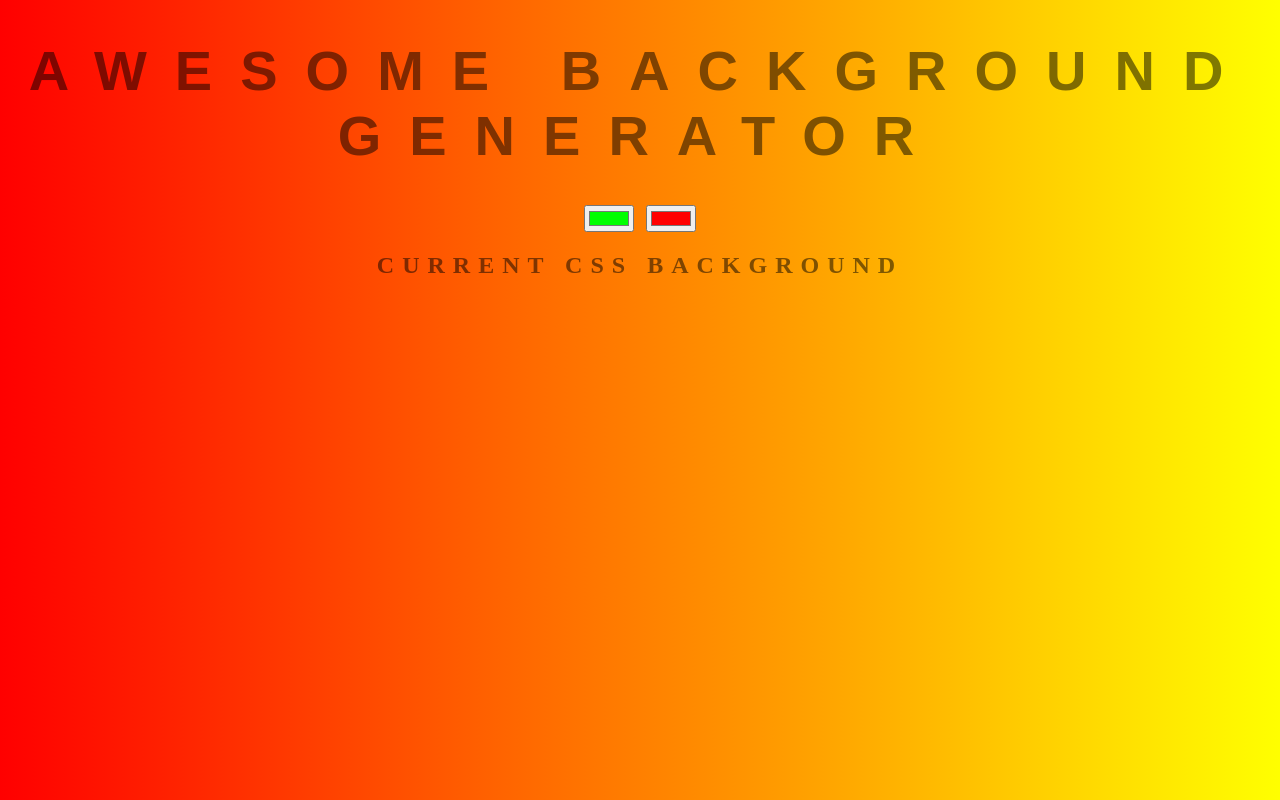
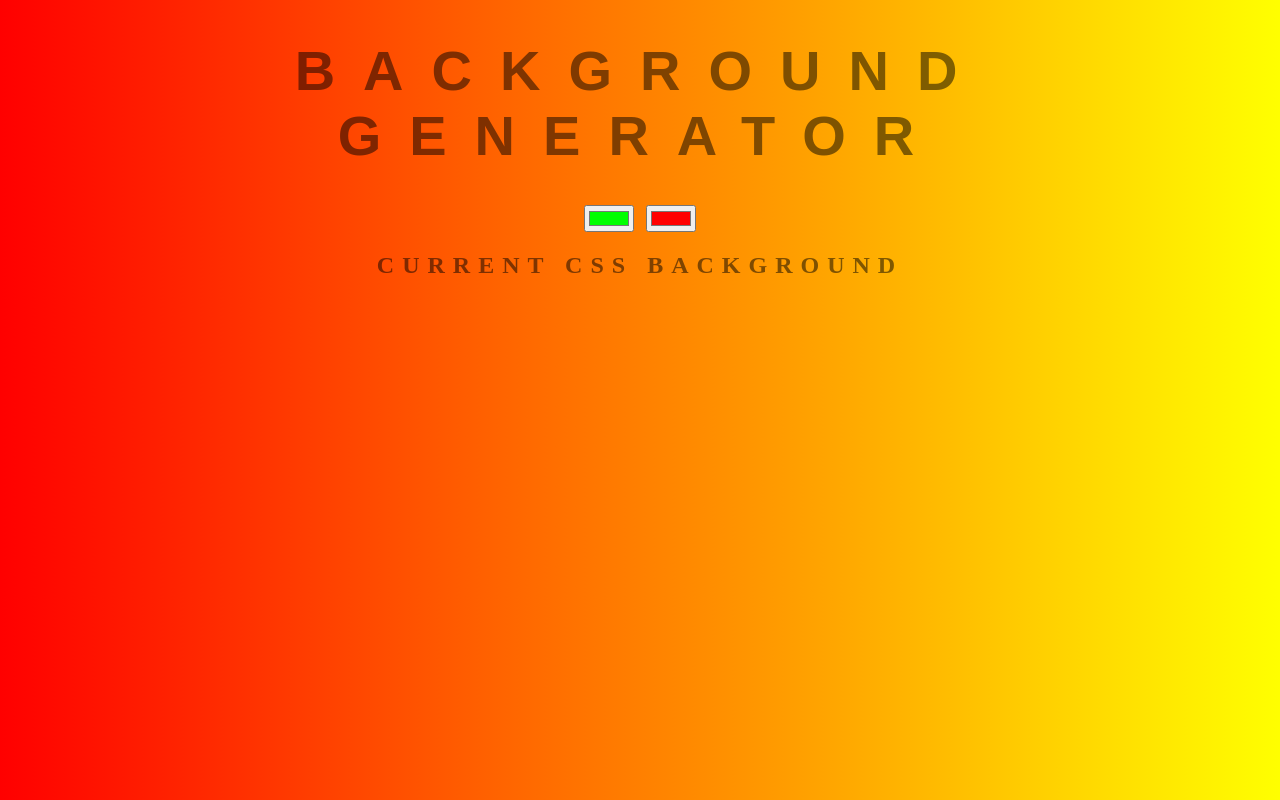
Before and after one commit to Vanimus/background-generator, a plain HTML site: page index.html in a window 1280 px wide. Drawn offline with Linux system fonts and the light colour scheme.

Commit message:
changed h1 tag to the ay it was

```diff
--- a/index.html
+++ b/index.html
@@ -7,7 +7,7 @@
 	<link rel="stylesheet" type="text/css" href="style.css">
 </head>
 <body id="gradient">
-	<h1> Awesome Background Generator</h1>
+	<h1>Background Generator</h1>
 	<input class="color1" type="color" name="color1" value="#00ff00">
 	<input class="color2"type="color" name="color2" value="#ff0000">
 	<h2>Current CSS Background</h2>
```
